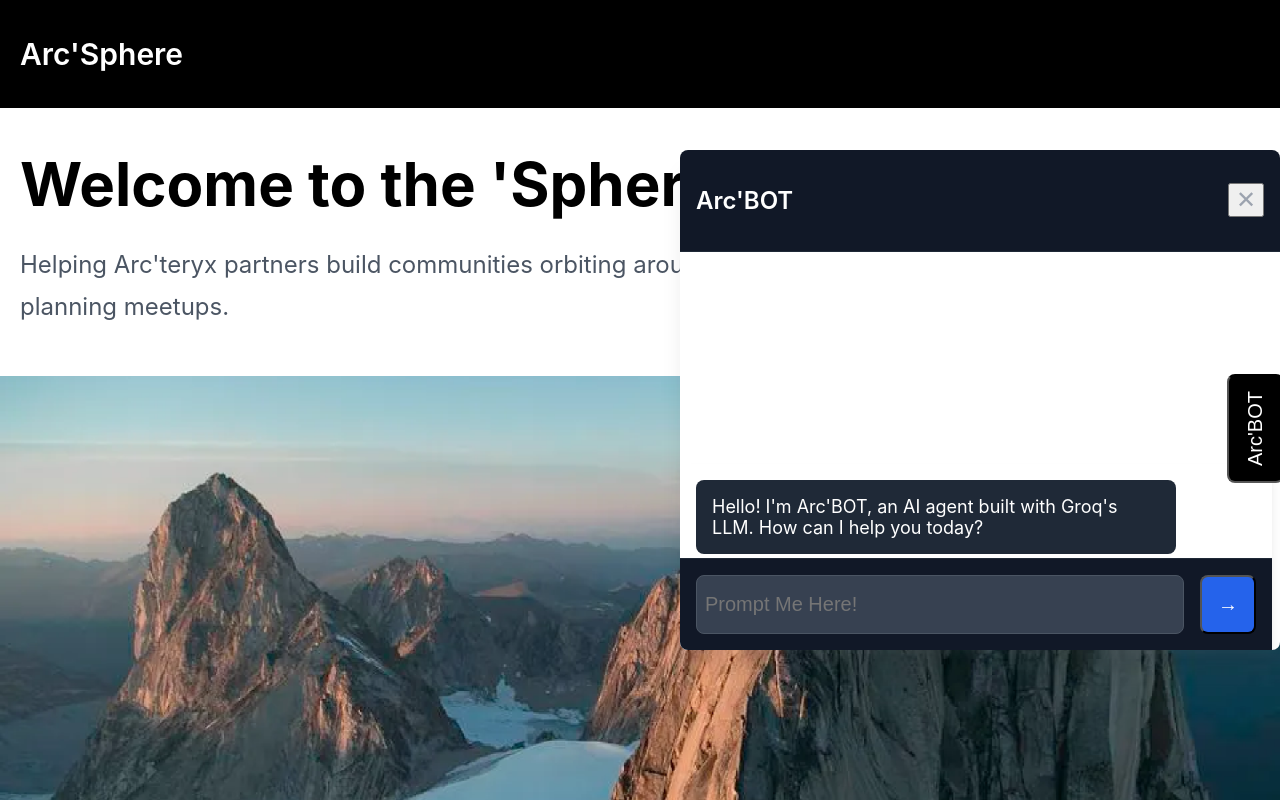
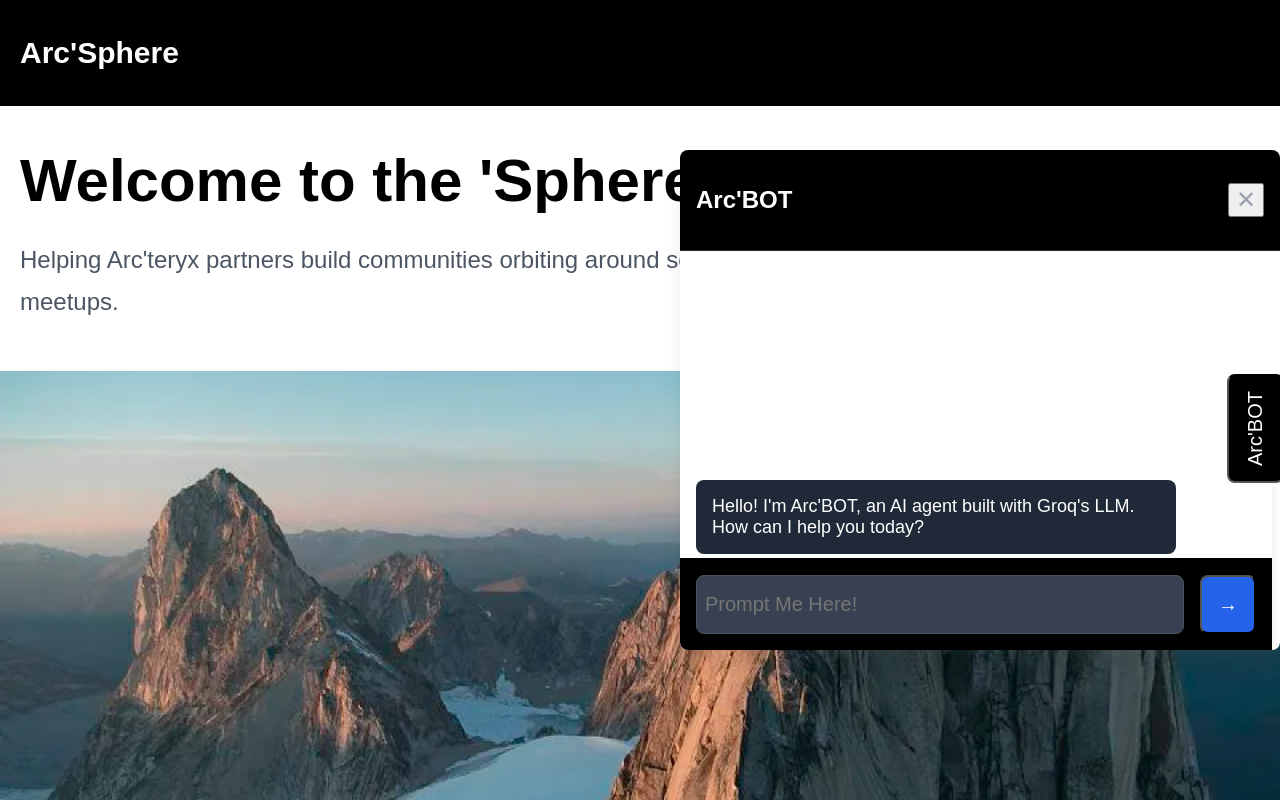
Before and after one commit to jjcyz/arcsphere, a React (Vite) app: page / in a window 1280 px wide. Both pictures are taken after a click on the button "Arc'BOT". Shown: the top 800 px of the page. Built offline with nearby package versions, Linux system fonts and the light colour scheme.

Commit message:
Frontend Update

```diff
--- a/src/components/Chatbot.jsx
+++ b/src/components/Chatbot.jsx
@@ -161,7 +161,7 @@ const ChatBot = () => {
           margin: 0 auto;
           background-color: #121212;
           color: white;
-          font-family: 'Inter', sans-serif;
+          font-family: Arial, sans-serif, Tahoma;;
         }
 
         .chatbot-messages {
--- a/src/components/ChatbotWindow.css
+++ b/src/components/ChatbotWindow.css
@@ -23,7 +23,7 @@
   justify-content: space-between; /* justify-between */
   align-items: center; /* items-center */
   padding: 1rem; /* p-6 */
-  background-color: #111827; /* bg-gray-900 */
+  background-color: black; /* bg-gray-900 */
   border-bottom: 1px solid #1f2937; /* border-b border-gray-800 */
 }
 
@@ -59,7 +59,7 @@
 }
 
 .user-message {
-  background-color: #2563eb; /* bg-blue-600 */
+  background-color: dark blue; /* bg-blue-600 */
   margin-left: auto; /* ml-auto */
 }
 
@@ -121,8 +121,8 @@
   left: 0; /* Align to left edge */
   right: 0; /* Align to right edge */
   padding: 1rem; /* p-6 */
-  background-color: #111827; /* bg-gray-900 */
-  border-top: 1px solid #1f2937; /* border-t border-gray-800 */
+  background-color: black; /* bg-gray-900 */
+  border-top: 1px solid black; /* border-t border-gray-800 */
   z-index: 10; /* Ensure it stays on top */
 }
 
--- a/src/index.css
+++ b/src/index.css
@@ -5,7 +5,7 @@ body {
   min-height: 100vh;
   margin: 0;
   padding: 0;
-  font-family: 'Inter', -apple-system, BlinkMacSystemFont, 'Segoe UI', Roboto, Oxygen, Ubuntu, Cantarell, 'Open Sans', 'Helvetica Neue', sans-serif;
+  font-family: Arial, sans-serif, Tahoma;
 }
 
 /* Component styles */
```
